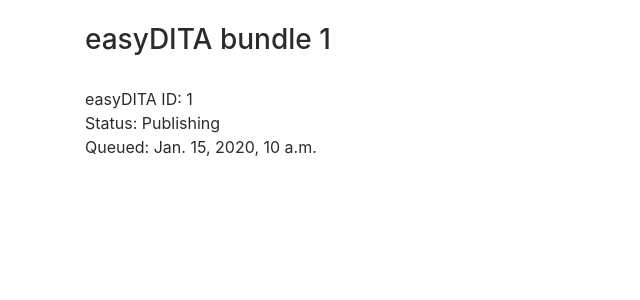
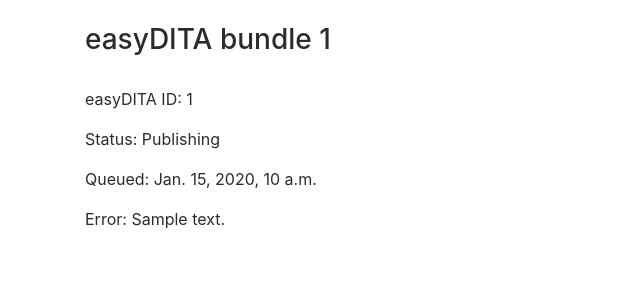
Before and after one commit to SFDO-Tooling/sfdoc, a Django app: page /publish/1/ in a window 1280 px wide. Shown: the part 56-356 px from the top of the page, without its empty margins (0-640 px from the left). Run offline with Django 3.2, Linux system fonts and the light colour scheme; a user stored in the database is signed in; tables that the repository leaves empty hold one stand-in row (values such as "Sample post"); parts of the project's set-up code (start-up, migrations or seed data) failed here and were passed over; some libraries are stand-ins or nearby versions.

Commit message:
show error message on bundle status view

```diff
--- a/sfdoc/publish/templates/status.html
+++ b/sfdoc/publish/templates/status.html
@@ -2,11 +2,13 @@
 
 {% block content %}
 <h3>{{ bundle }}</h3>
-<p>
-  <br>easyDITA ID: {{ bundle.easydita_id }}
-  <br>Status: {{ bundle.get_status_display }}
+<br>
+<p>easyDITA ID: {{ bundle.easydita_id }}</p>
+<p>Status: {{ bundle.get_status_display }}</p>
 {% if bundle.time_queued %}
-  <br>Queued: {{ bundle.time_queued }}
+<p>Queued: {{ bundle.time_queued }}</p>
 {% endif %}
-</p>
+{% if bundle.error_message %}
+<p>Error: {{ bundle.error_message}}</p>
+{% endif %}
 {% endblock content %}
```
